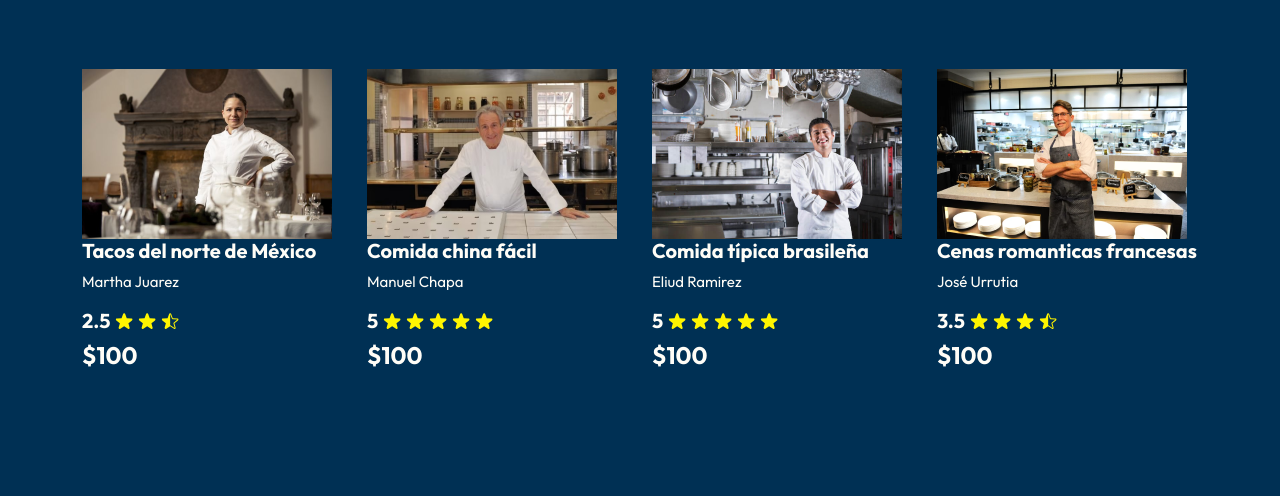
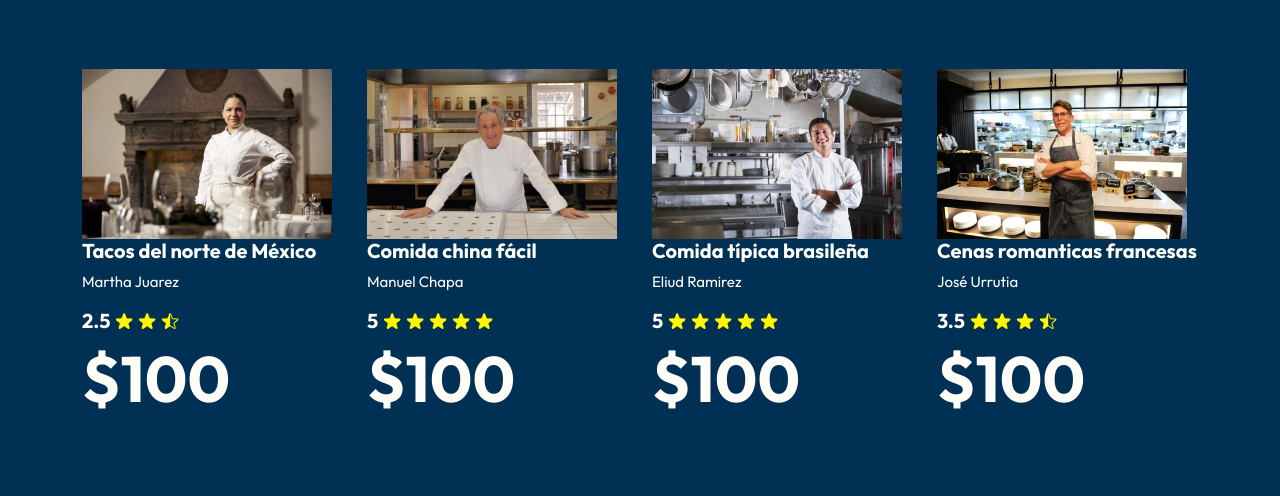
Before and after one commit to AldoIbarra/Foodemy, a PHP site: page /dashboard/dashboard.php in a window 1280 px wide; the page is wider, and only the part inside the window is pictured. Shown: the part 515-1011 px from the top of that part. Before the commit the page ends 882 px from the top of that part, so only its background shows below. Run offline with PHP 8.4, Linux system fonts and the light colour scheme; style sheets or scripts are compiled from the project's sources.

Commit message:
actualización biblioteca

```diff
--- a/pages/styles.css
+++ b/pages/styles.css
@@ -56,7 +56,7 @@
 
 .big-name {
   font-family: "Outfit-Bold";
-  font-size: 24px;
+  font-size: 64px;
 }
 
 .name {
--- a/pages/styles.scss
+++ b/pages/styles.scss
@@ -64,7 +64,7 @@ $mantis: #6AC25C;
 
 .big-name{
     font-family: 'Outfit-Bold';
-    font-size: 24px;
+    font-size: 64px;
 }
 
 .name{
```
